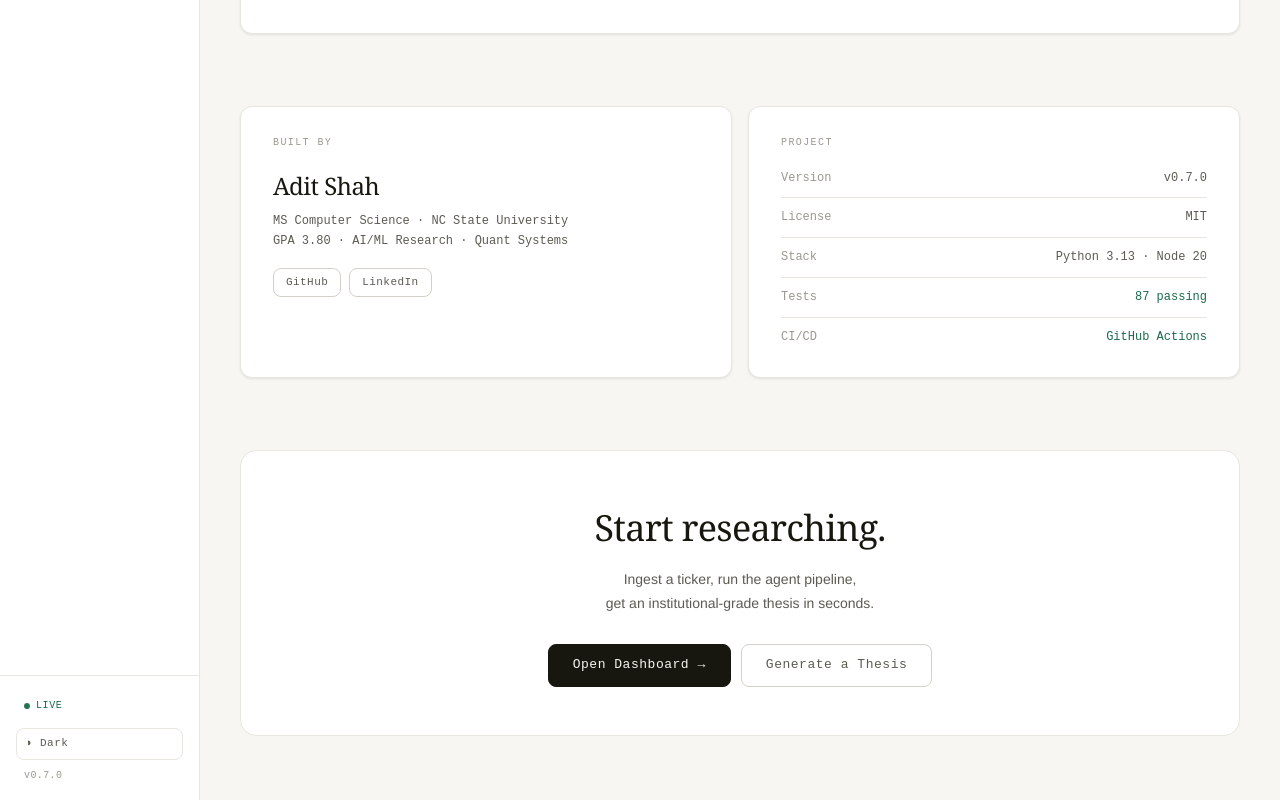
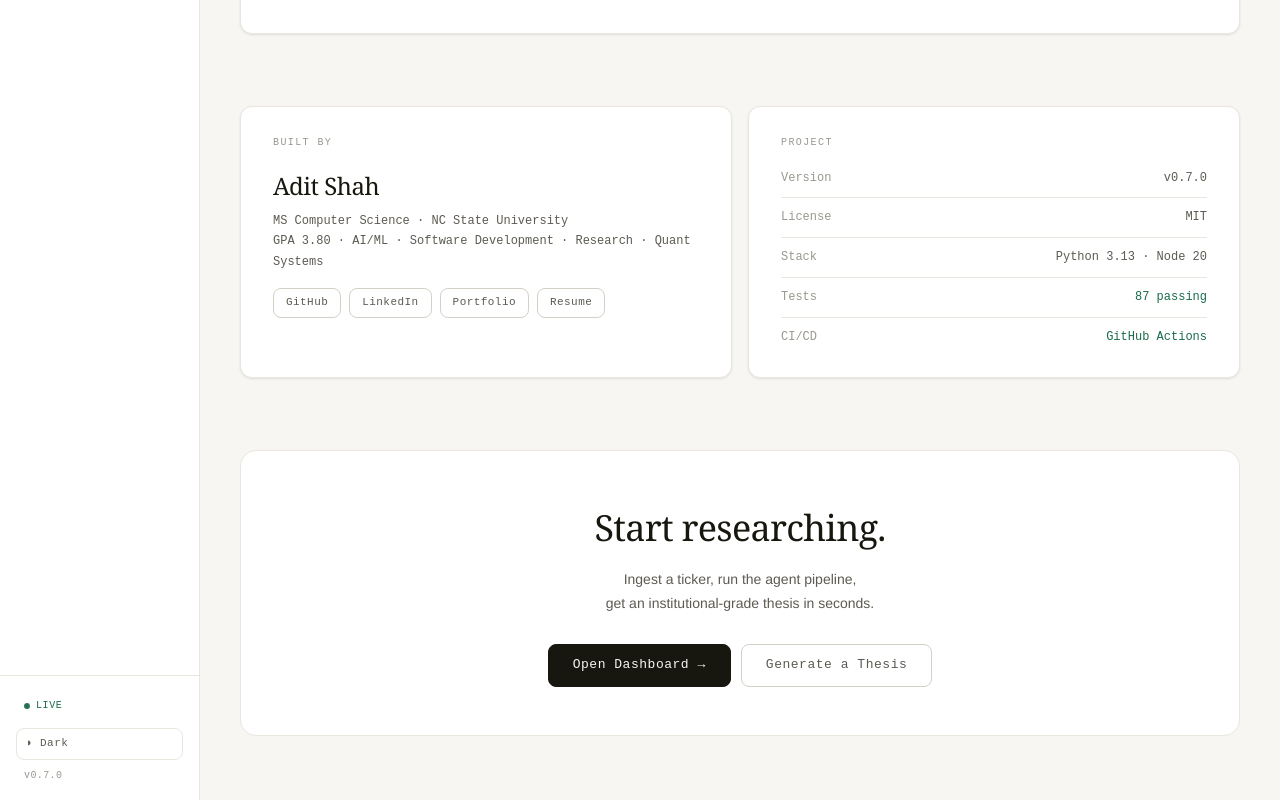
Before and after one commit to CodeRockerr/AEQUITAS, a Next.js app in the folder frontend/: page /about in a window 1280 px wide. Shown: the part 2818-3618 px from the top of the page. Built offline with nearby package versions, Linux system fonts and the light colour scheme.

Commit message:
feat: About page - Github, Linkedin, Portfolio, Resume

```diff
--- a/frontend/app/about/page.tsx
+++ b/frontend/app/about/page.tsx
@@ -632,7 +632,7 @@ export default function AboutPage() {
             >
               MS Computer Science · NC State University
               <br />
-              GPA 3.80 · AI/ML Research · Quant Systems
+              GPA 3.80 · AI/ML · Software Development · Research · Quant Systems
             </div>
             <div style={{ display: "flex", gap: "8px" }}>
               <a
@@ -645,13 +645,31 @@ export default function AboutPage() {
                 GitHub
               </a>
               <a
-                href="https://linkedin.com/in/aditshah"
+                href="https://www.linkedin.com/in/shahadit0404/"
                 target="_blank"
                 rel="noopener noreferrer"
                 className="btn btn-ghost"
                 style={{ fontSize: "11px", padding: "5px 12px" }}
               >
                 LinkedIn
+              </a>
+              <a
+                href="https://adit-2d-portfolio.vercel.app/"
+                target="_blank"
+                rel="noopener noreferrer"
+                className="btn btn-ghost"
+                style={{ fontSize: "11px", padding: "5px 12px" }}
+              >
+                Portfolio
+              </a>
+              <a
+                href="https://drive.google.com/file/d/16_bFetVUPBOT01t3aSIqqDIR703DT7Lc/view?usp=sharing"
+                target="_blank"
+                rel="noopener noreferrer"
+                className="btn btn-ghost"
+                style={{ fontSize: "11px", padding: "5px 12px" }}
+              >
+                Resume
               </a>
             </div>
           </div>
```
